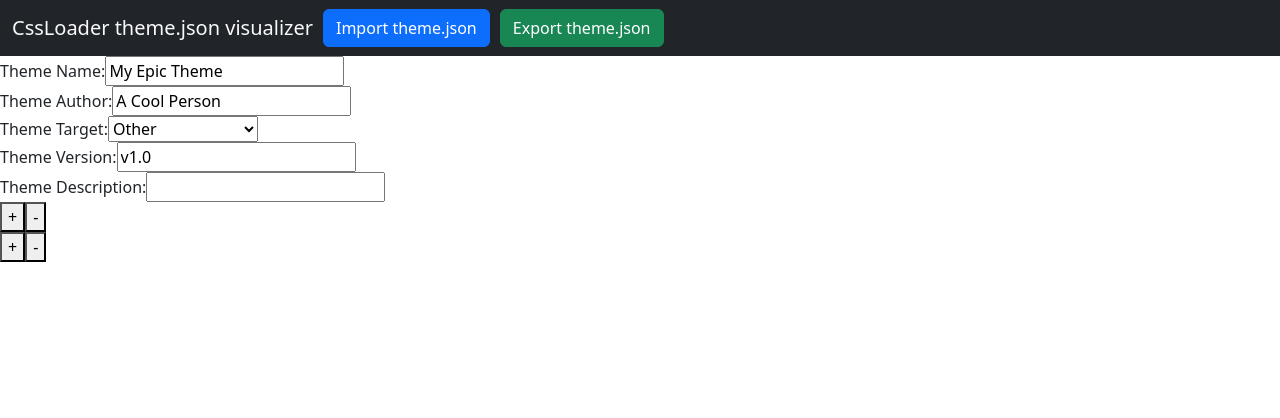
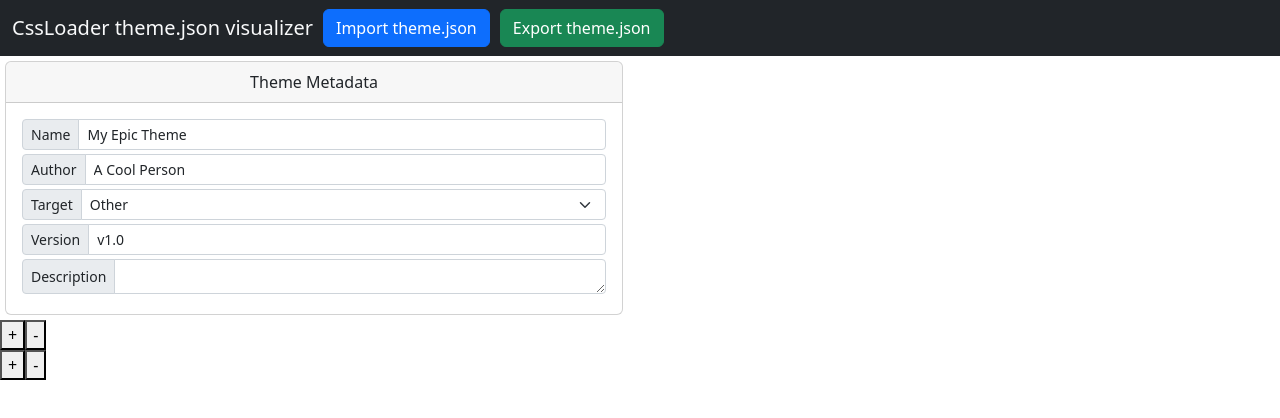
Before and after one commit to DeckThemes/vue-theme-json-visualiser, a Vue app: page / in a window 1280 px wide. Shown: the top 418 px of the page. Built offline with nearby package versions, Linux system fonts and the light colour scheme.

Commit message:
work some more on styling

```diff
--- a/src/App.vue
+++ b/src/App.vue
@@ -33,7 +33,8 @@
         "author": "A Cool Person",
         "target": "Other",
         "version": "v1.0",
-        "description": ""
+        "description": "",
+        "dependencies": {}
     }
 
     for (const [key, value] of Object.entries(common))
--- a/src/components/Theme.vue
+++ b/src/components/Theme.vue
@@ -1,26 +1,35 @@
 <template>
     <section class="theme">
-        <div>
-            <label :for="id+1">Theme Name:</label>
-            <input type="text" :id="id+1" v-model="modelValue.name" />
+        <div class="row">
+            <div class="col-sm-6">
+                <div class="card">
+                    <div class="card-header">Theme Metadata</div>
+                    <div class="card-body">
+                        <div class="input-group input-group-sm mb-1">
+                            <label class="input-group-text" :for="id+1">Name</label>
+                            <input class="form-control" type="text" :id="id+1" v-model="modelValue.name" />
                         </div>
-        <div>
-            <label :for="id+2">Theme Author:</label>
-            <input type="text" :id="id+2" v-model="modelValue.author" />
+                        <div class="input-group input-group-sm mb-1">
+                            <label class="input-group-text" :for="id+2">Author</label>
+                            <input class="form-control" type="text" :id="id+2" v-model="modelValue.author" />
                         </div>
-        <div>
-            <label :for="id+3">Theme Target:</label>
-            <select v-model="modelValue.target" :id="id+3">
+                        <div class="input-group input-group-sm mb-1">
+                            <label class="input-group-text" :for="id+3">Target</label>
+                            <select class="form-select" v-model="modelValue.target" :id="id+3">
                                 <option v-for="x in targets" :value="x">{{ x }}</option>
                             </select>
                         </div>
-        <div>
-            <label :for="id+4">Theme Version:</label>
-            <input type="text" :id="id+4" v-model="modelValue.version" />
+                        <div class="input-group input-group-sm mb-1">
+                            <label class="input-group-text" :for="id+4">Version</label>
+                            <input class="form-control" type="text" :id="id+4" v-model="modelValue.version" />
                         </div>
-        <div>
-            <label :for="id+5">Theme Description:</label>
-            <input type="text" :id="id+5" v-model="modelValue.description" />
+                        <div class="input-group input-group-sm mb-1">
+                            <label class="input-group-text" :for="id+5">Description</label>
+                            <textarea rows="1" class="form-control" :id="id+5" v-model="modelValue.description" />
+                        </div>
+                    </div>
+                </div>
+            </div>
         </div>
         <div>
             <Injects v-model="modelValue.injects" />
@@ -57,3 +66,13 @@
     modelValue: Object
 })
 </script>
+
+<style scoped>
+.card {
+    margin: 5px;
+}
+
+.card-header {
+    text-align: center;
+}
+</style>
```
Lines whose indentation alone changed are shown as unchanged.
